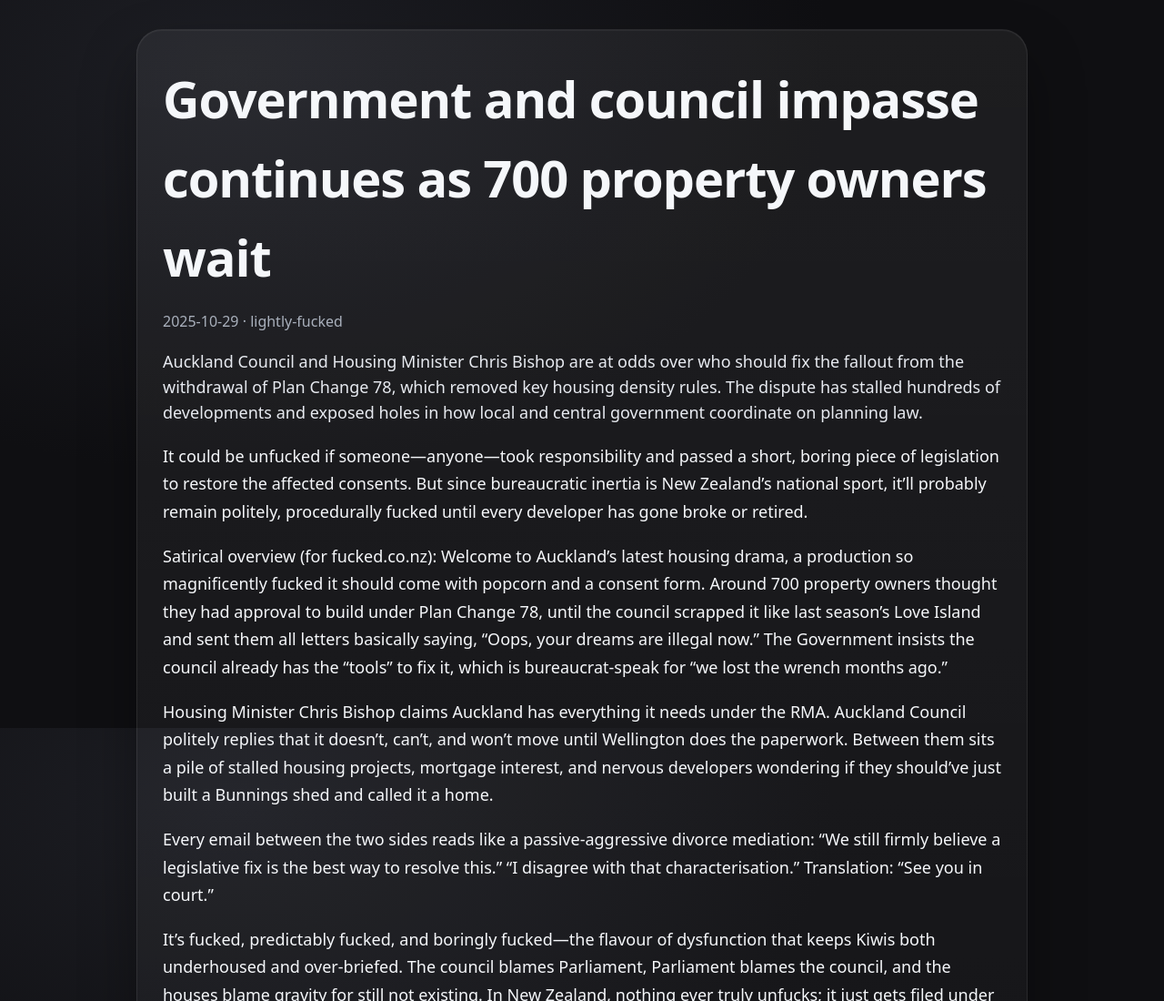
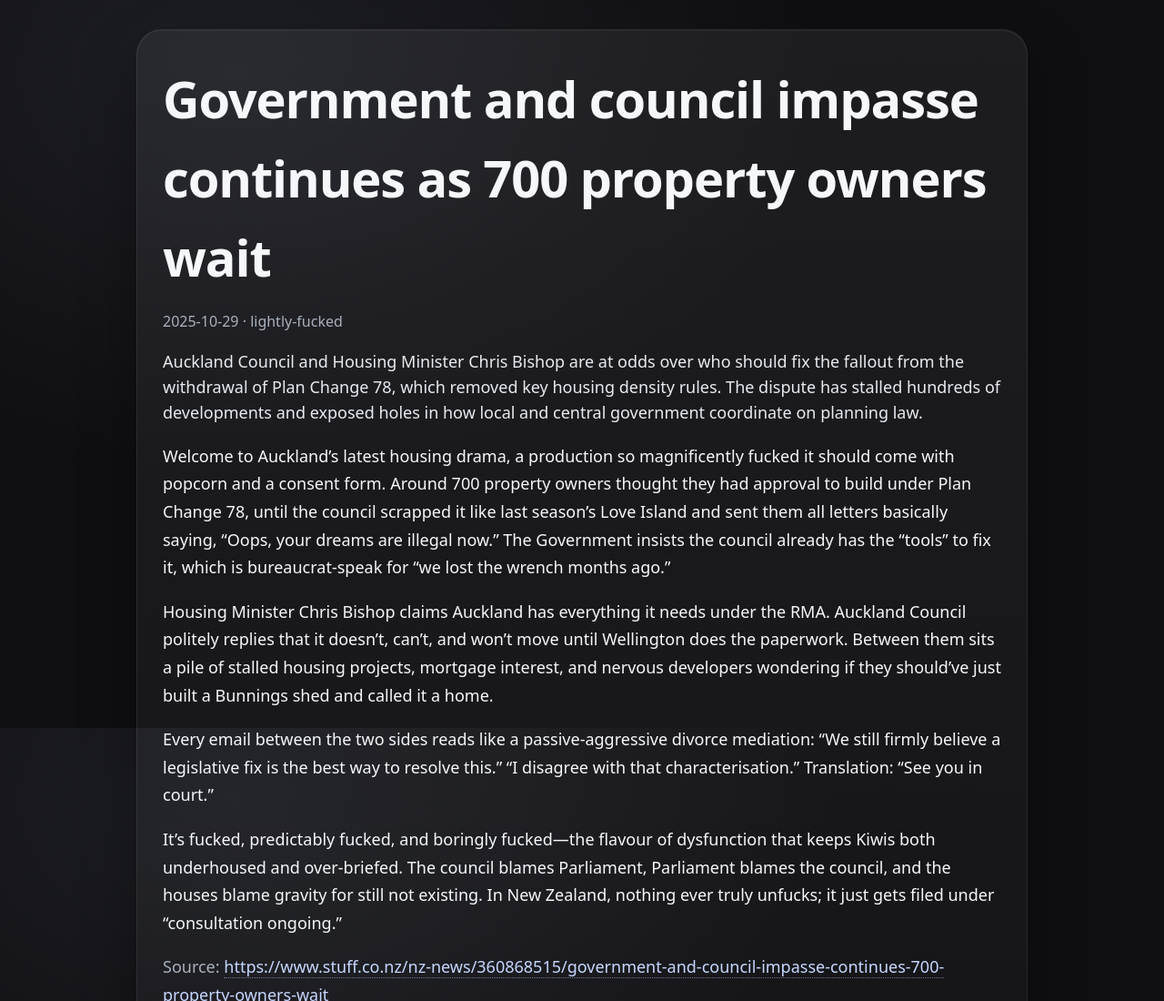
Before and after one commit to potch112/fucked-site, an Eleventy site: page src/posts/2025-10-29-government-and-council-impasse-continues-as-700-property-owners-wait.md in a window 1280 px wide. Shown: the top 1100 px of the page at 91% size. Built offline with nearby package versions, Linux system fonts and the light colour scheme; Eleventy itself is replaced by a stand-in of ours; files that its build step writes are made by us from their sources.

Commit message:
post: government-and-council-impasse-continues-as-700-property-owners-wait

```diff
--- a/src/posts/2025-10-29-government-and-council-impasse-continues-as-700-property-owners-wait.md
+++ b/src/posts/2025-10-29-government-and-council-impasse-continues-as-700-property-owners-wait.md
@@ -12,9 +12,6 @@
 odds_unfucking: "65%"
 ---
 
-It could be unfucked if someone—anyone—took responsibility and passed a short, boring piece of legislation to restore the affected consents. But since bureaucratic inertia is New Zealand’s national sport, it’ll probably remain politely, procedurally fucked until every developer has gone broke or retired.
-
-Satirical overview (for fucked.co.nz):
 Welcome to Auckland’s latest housing drama, a production so magnificently fucked it should come with popcorn and a consent form. Around 700 property owners thought they had approval to build under Plan Change 78, until the council scrapped it like last season’s Love Island and sent them all letters basically saying, “Oops, your dreams are illegal now.” The Government insists the council already has the “tools” to fix it, which is bureaucrat-speak for “we lost the wrench months ago.”
 
 Housing Minister Chris Bishop claims Auckland has everything it needs under the RMA. Auckland Council politely replies that it doesn’t, can’t, and won’t move until Wellington does the paperwork. Between them sits a pile of stalled housing projects, mortgage interest, and nervous developers wondering if they should’ve just built a Bunnings shed and called it a home.
```
Also changed, not shown: 1 other file.
